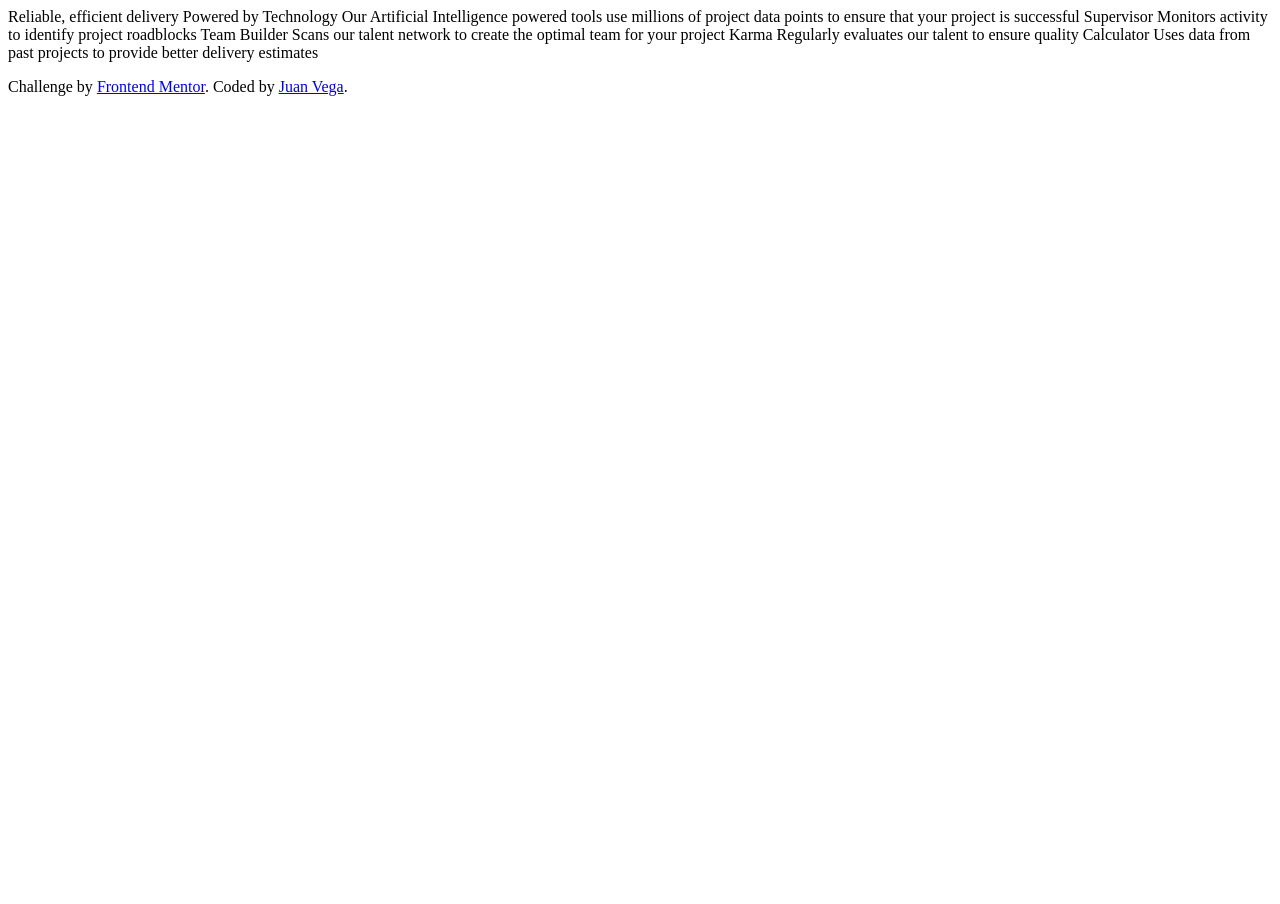
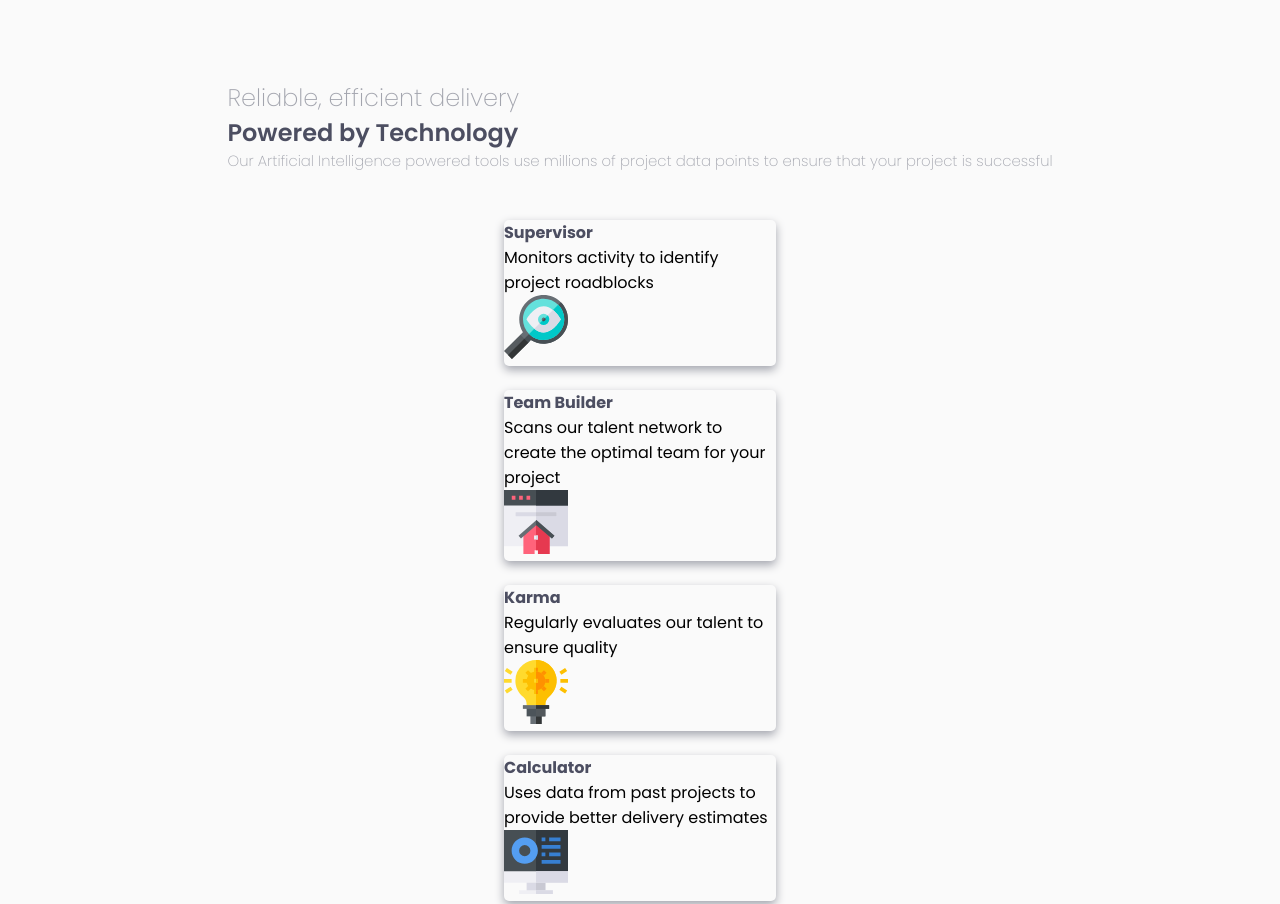
Before and after one commit to JuanTwoFour/Four-card-feature, a plain HTML site: page index.html in a window 1280 px wide. Shown: the top 904 px of the page. Before the commit the page ends 800 px from the top, so only its background shows below. Drawn offline with Linux system fonts and the light colour scheme.

Commit message:
add basic styles

```diff
--- a/index.html
+++ b/index.html
@@ -1,32 +1,62 @@
 <!DOCTYPE html>
 <html lang="en">
+
 <head>
   <meta charset="UTF-8">
-  <meta name="viewport" content="width=device-width, initial-scale=1.0"> <!-- displays site properly based on user's device -->
+  <meta name="viewport" content="width=device-width, initial-scale=1.0">
 
   <link rel="icon" type="image/png" sizes="32x32" href="./images/favicon-32x32.png">
+  <link rel="stylesheet" href="/styles/responsive-styles.css">
+  <link rel="stylesheet" href="/styles/styles.css">
+
+  <link rel="preconnect" href="https://fonts.googleapis.com">
+  <link rel="preconnect" href="https://fonts.gstatic.com" crossorigin>
+  <link
+    href="https://fonts.googleapis.com/css2?family=Poppins:ital,wght@0,100;0,200;0,300;0,400;0,500;0,600;0,700;0,800;0,900;1,100;1,200;1,300;1,400;1,500;1,600;1,700;1,800;1,900&display=swap"
+    rel="stylesheet">
 
   <title>Frontend Mentor | Four card feature section</title>
 </head>
+
 <body>
 
-  Reliable, efficient delivery
-  Powered by Technology
+  <main class="main">
+    <section class="top-section">
+      <h2 class="top">Reliable, efficient delivery</h2>
+      <h2 class="bottom">Powered by Technology</h2>
 
-  Our Artificial Intelligence powered tools use millions of project data points
-  to ensure that your project is successful
+      <p class="about">
+        Our Artificial Intelligence powered tools use millions of project data points
+        to ensure that your project is successful
+      </p>
+    </section>
 
-  Supervisor
-  Monitors activity to identify project roadblocks
+    <section class="card-layout">
+      <div class="card cyan">
+        <h4 class="card-title">Supervisor</h4>
+        <p class="card-details">Monitors activity to identify project roadblocks</p>
+        <img src="/images/icon-supervisor.svg" alt="supervisor">
+      </div>
 
-  Team Builder
-  Scans our talent network to create the optimal team for your project
+      <div class="card red">
+        <h4 class="card-title">Team Builder</h4>
+        <p class="card-details">Scans our talent network to create the optimal team for your project</p>
+        <img src="/images/icon-team-builder.svg" alt="team builder">
+      </div>
 
-  Karma
-  Regularly evaluates our talent to ensure quality
+      <div class="card orange">
+        <h4 class="card-title">Karma</h4>
+        <p class="card-details">Regularly evaluates our talent to ensure quality</p>
+        <img src="/images/icon-karma.svg" alt="">
+      </div>
 
-  Calculator
-  Uses data from past projects to provide better delivery estimates
+      <div class="card blue">
+        <h4 class="card-title">Calculator</h4>
+        <p class="card-details">Uses data from past projects to provide better delivery estimates</p>
+        <img src="/images/icon-calculator.svg" alt="">
+      </div>
+    </section>
+  </main>
 
 
   <footer>
@@ -35,5 +65,7 @@
       Coded by <a href="#">Juan Vega</a>.
     </p>
   </footer>
+
 </body>
+
 </html>
--- a/styles/styles.css
+++ b/styles/styles.css
@@ -1,7 +1,61 @@
 * {
-  display: block;
+  box-sizing: border-box;
   margin: 0;
   padding: 0;
+  font-family: 'Poppins';
+}
+
+:root {
+  --red: #ea5353;
+  --cyan: #51d6d6;
+  --orange: #fcaf4a;
+  --blue: #549ef2;
+
+  --very-dark-blue: #4c4e61;
+  --grey-blue: #a3a5ae;
+  --light-grey: #fafafa;
+}
+
+body {
+  background-color: var(--light-grey);
+}
+.main {
+  display: flex;
+  flex-direction: column;
+  align-items: center;
+  gap: 3rem;
+  padding: 5rem 3rem;
+}
+
+.top, .about {
+  color: var(--grey-blue);
+  font-weight: 200;
+}
+.bottom {
+  color: var(--very-dark-blue);
+  font-weight: 600;
+}
+.about {
+  font-size: .928rem;
+}
+
+.card-layout {
+  display: flex;
+  flex-direction: column;
+  align-items: center;
+  gap: 1.5rem;
+}
+
+.card {
+  width: 17rem;
+  height: auto;
+  border-radius: 5px;
+  box-shadow: 0px 4px 10px 0px var(--grey-blue);
+}
+
+.card h4 {
+  color: var(--very-dark-blue);
+
 }
 
 .attribution { font-size: 11px; text-align: center; }
```
Also changed, not shown: 1 other file.
